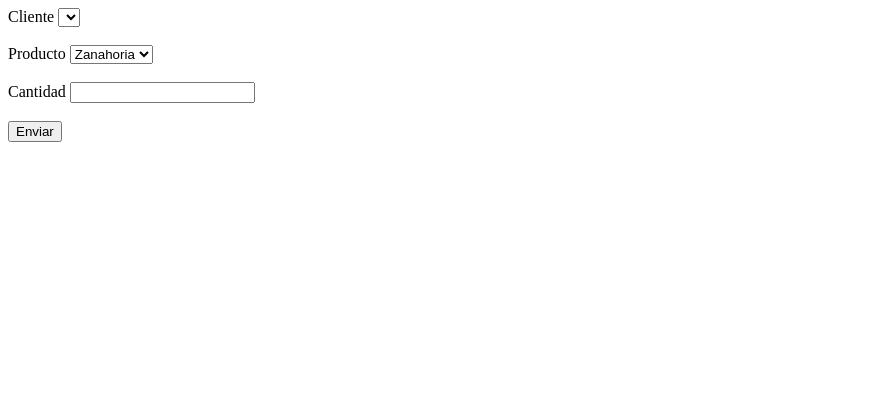
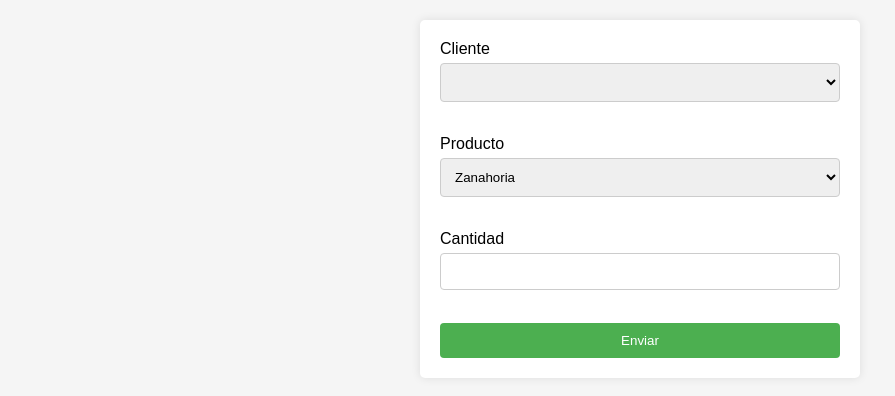
Before and after one commit to FabianAguila/Int_Plataformas, a plain HTML site: page Frontend/index.html in a window 1280 px wide. Shown: the whole page, without its empty margins (0-895 px from the left). Drawn offline with Linux system fonts and the light colour scheme.

Commit message:
Agregar CSS

```diff
--- a/Frontend/index.html
+++ b/Frontend/index.html
@@ -4,6 +4,57 @@
     <meta charset="UTF-8">
     <meta name="viewport" content="width=device-width, initial-scale=1.0">
     <title>Pagina</title>
+    <style>
+        body {
+            font-family: Arial, sans-serif;
+            background-color: #f5f5f5;
+            margin: 0;
+            padding: 0;
+        }
+
+        form {
+            background-color: #fff;
+            border-radius: 5px;
+            box-shadow: 0 0 10px rgba(0, 0, 0, 0.1);
+            padding: 20px;
+            max-width: 400px;
+            margin: 20px auto;
+        }
+
+        label {
+            display: block;
+            margin-bottom: 5px;
+        }
+
+        input[type="number"],
+        select {
+            width: 100%;
+            padding: 10px;
+            margin-bottom: 15px;
+            border: 1px solid #ccc;
+            border-radius: 4px;
+            box-sizing: border-box;
+        }
+
+        button {
+            background-color: #4caf50;
+            color: #fff;
+            padding: 10px 20px;
+            border: none;
+            border-radius: 4px;
+            cursor: pointer;
+        }
+
+        button:hover {
+            background-color: #45a049;
+        }
+
+        .btn {
+            display: block;
+            width: 100%;
+        }
+    </style>
+
 </head>
 <body>
     <form>
```
